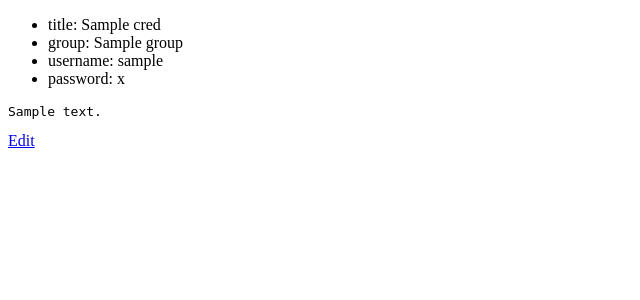
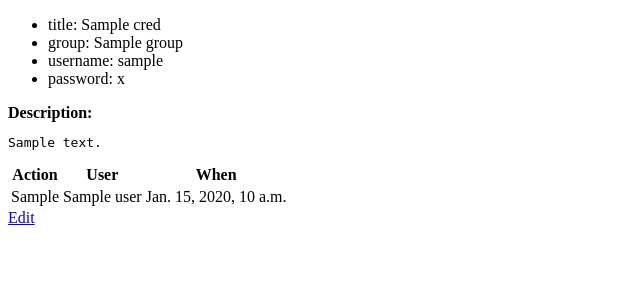
Before and after one commit to tildaslash/RatticWeb, a Django app: template cred/templates/cred_detail.html in a window 1280 px wide. Shown: the top 300 px of the page, without its empty margins (0-640 px from the left). Run offline with Django 3.2, Linux system fonts and the light colour scheme; the template is opened without the code that fills it: most values are stand-ins (such as "Sample title", 1, 10 or a date in 2020).

Commit message:
Display Cred audit logs on its details page Fixes #19

```diff
--- a/cred/templates/cred_detail.html
+++ b/cred/templates/cred_detail.html
@@ -7,8 +7,15 @@
     <li>username: {{ cred.username }}</li>
     <li>password: {{ cred.password }}</li>
 </ul>
+<strong>Description:</strong>
 <pre>
 {{ cred.description }}
 </pre>
+<table>
+<tr><th>Action</th><th>User</th><th>When</th></tr>
+{% for audit in cred.logs.all %}
+  <tr><td>{{ audit.get_audittype_display }}</td><td>{{ audit.user.name }}</td><td>{{ audit.time }}</td></tr>
+{% endfor %}
+</table>
 <a href="/cred/edit/{{ cred.id }}/">Edit</a>
 {% endblock %}
```
